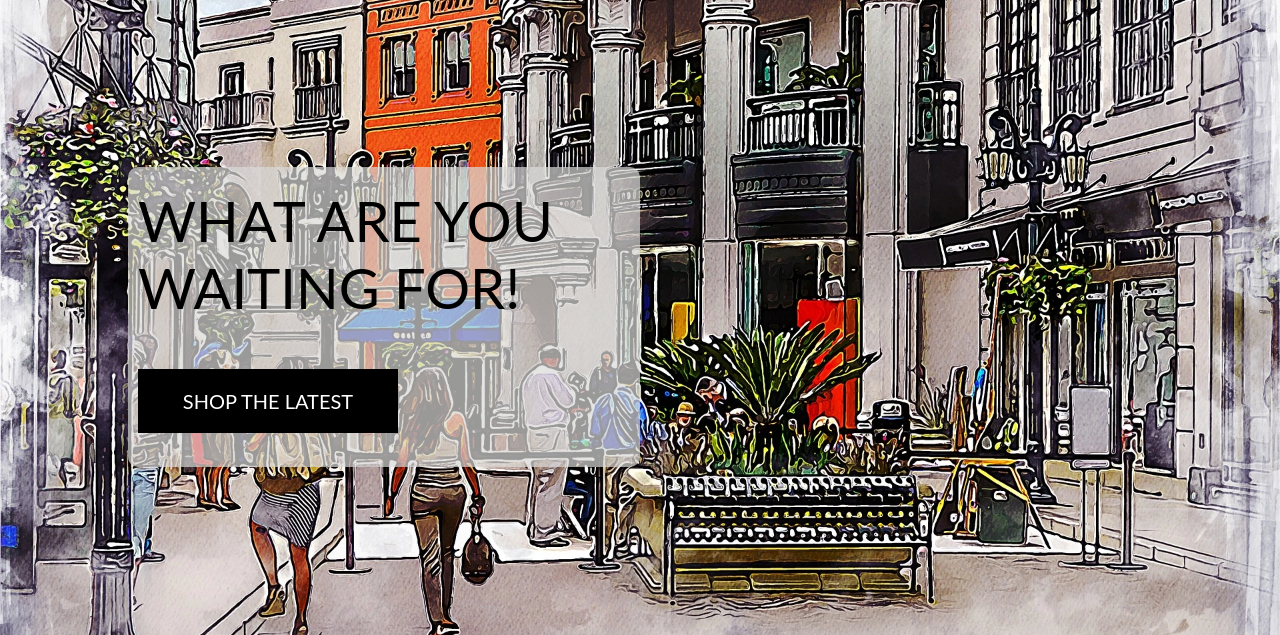
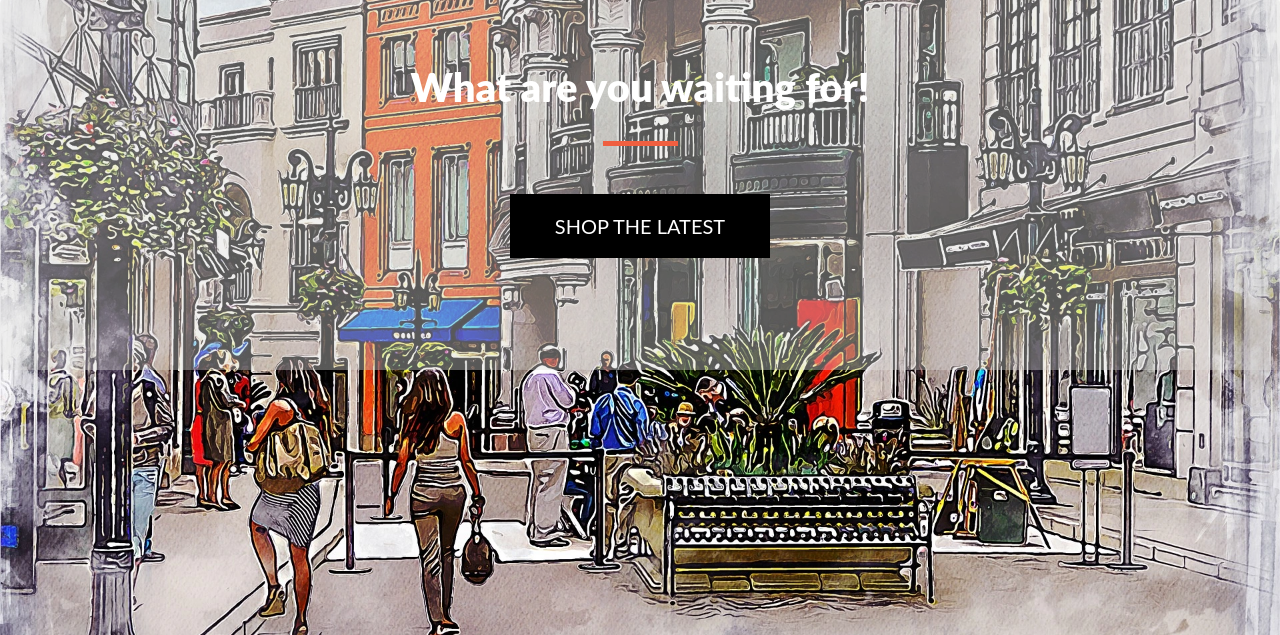
Before and after one commit to Caitriona71/luxeavenuecb, a Django app: page / in a window 1280 px wide. Shown: the part 165-800 px from the top of the page. Run offline with Django 3.2, Linux system fonts and the light colour scheme; some libraries are stand-ins or nearby versions.

Commit message:
Modify home page to add bootstrap jumbotron

```diff
--- a/home/templates/home/index.html
+++ b/home/templates/home/index.html
@@ -10,18 +10,18 @@
 {% endblock %}
 
 {% block content %}
-<div class="container h-100">
-    <div class="row h-100">
-        <div class="col-7 col-md-6 my-auto" id="cover-text">
-            <h1 class="display-4 logo-font text-black">
-                <strong>What are you waiting for!</strong>
-            </h1>
-            <div class="my-5">
-                <h4>
-                    <a href="" class="shop-now-button btn btn-lg rounded-0 text-uppercase py-3">Shop the Latest</a>
-                </h4>
-            </div>
+            <section class="callout jumbotron text-center">
+                <h1 class="jumbotron-header"><strong>What are you waiting for!</strong></h1>
+                <hr class="block-divider">
+                <div class="my-5">
+                    <h4>
+                        <a href="" class="shop-now-button btn btn-lg rounded-0 text-uppercase py-3">Shop the Latest</a>
+                    </h4>
+                </div>
+            </section>
         </div>
     </div>
+    <!-- /.callout -->
 </div>
+
 {% endblock %}
--- a/static/css/base.css
+++ b/static/css/base.css
@@ -27,9 +27,28 @@
     width: fit-content;
 }
 
+.jumbotron {
+    background-color: rgba(219, 219, 217, 0.4);
+}
+
+.jumbotron h1 {
+    color: white;
+    font-weight: bold;
+    margin-bottom: 30px;
+}
+
+/* Block dividers */
+
+.block-divider {
+    width: 75px;
+    height: 5px;
+    border: 0;
+    background-color: #f05f40;
+}
+
 #cover-text, #cover-text h2 {
     width: 300px;
-    height: 300px;
+    height: 250px;
     border-radius: 10px;
     padding-top: 20px;
     padding-left: 10px;
```
